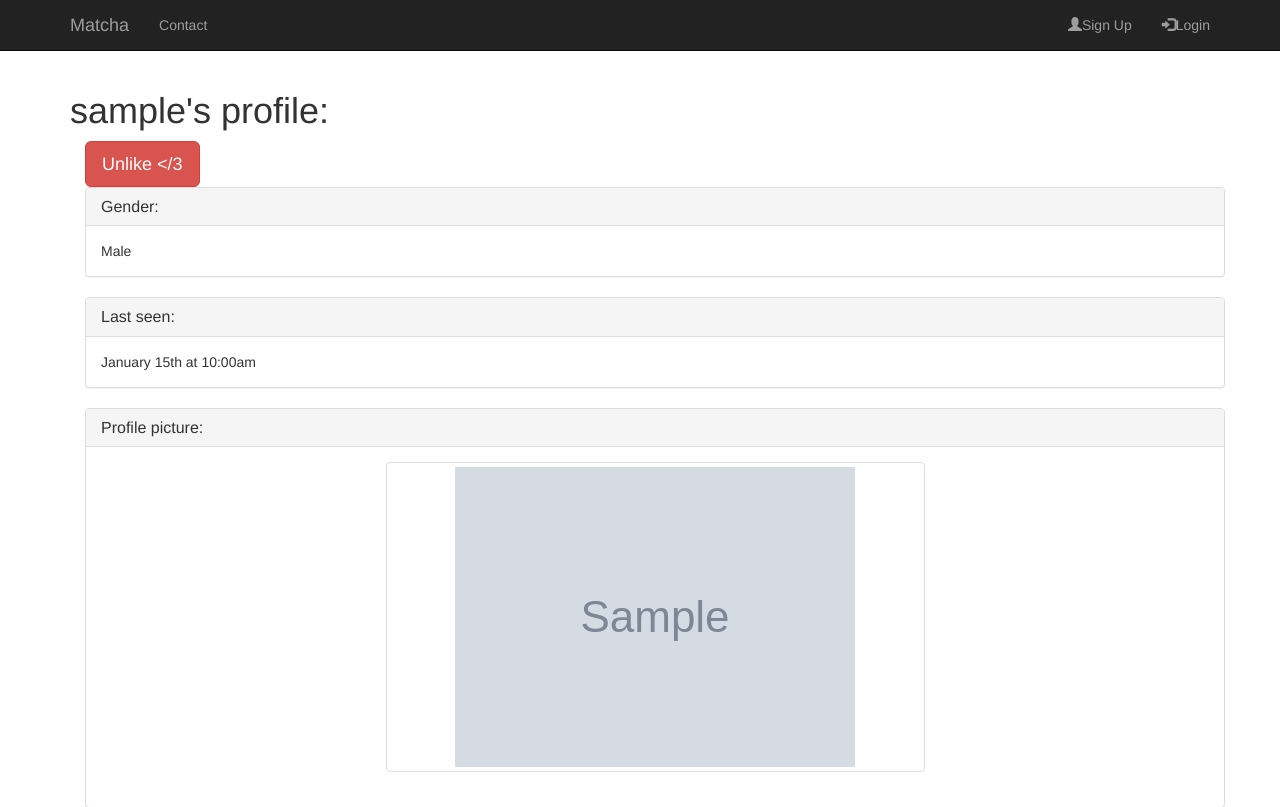
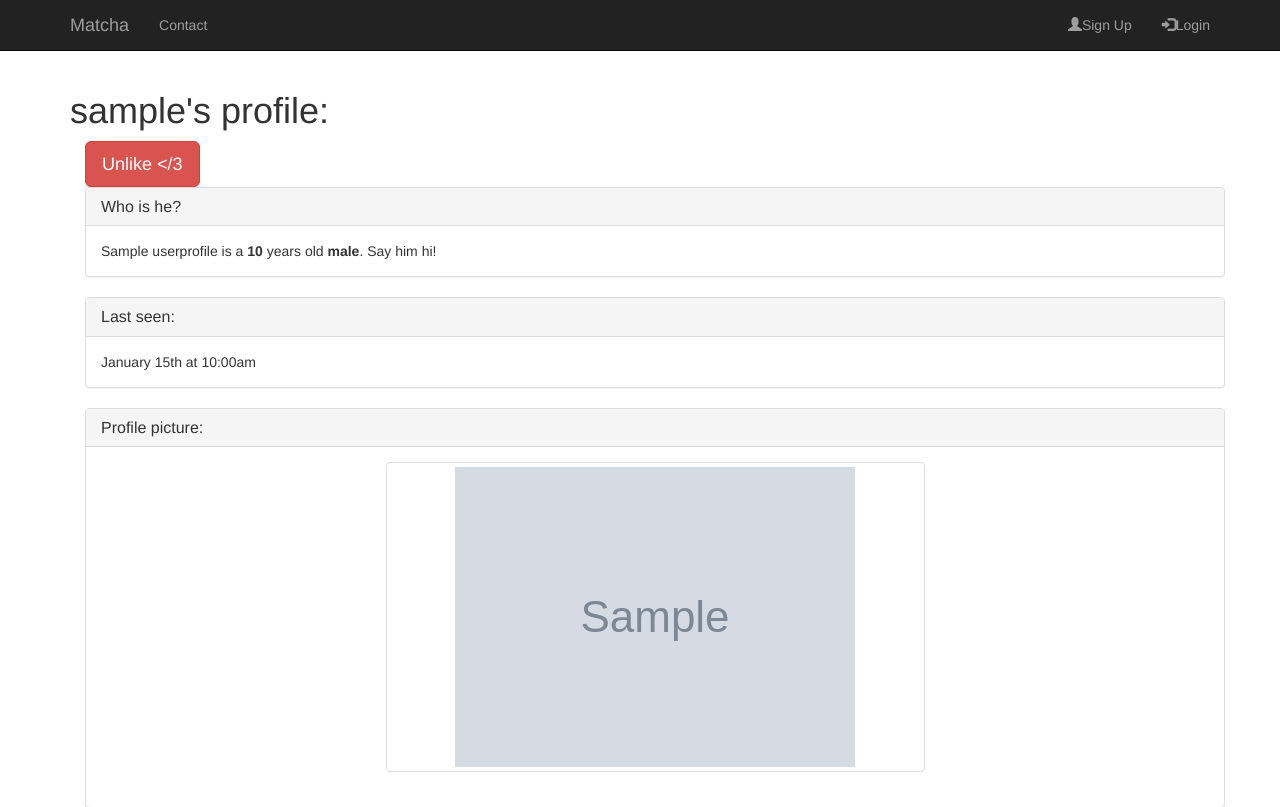
Before and after one commit to Glioburd/matcha, a PHP site: template app/views/pages/profile.twig in a window 1280 px wide. Shown: the top 807 px of the page. Run offline with PHP 8.4, Linux system fonts and the light colour scheme; the template is opened without the code that fills it: most values are stand-ins (such as "Sample title", 1, 10 or a date in 2020); grey boxes marked "Sample" are stand-in pictures; some libraries are stand-ins or nearby versions.

Commit message:
modified profile

```diff
--- a/app/Models/UserManagerPDO.php
+++ b/app/Models/UserManagerPDO.php
@@ -266,7 +266,7 @@ class UserManagerPDO extends UserManager
 	{
 		if (isset($id) && !empty($id)) {
 			$DB_REQ = $this->DB_REQ->prepare('
-				SELECT id, login, email, firstName, lastName, password, gender, sexuality, bio, created_at, updated_at, isactive
+				SELECT id, login, email, firstName, lastName, birthDate,  password, gender, sexuality, bio, created_at, updated_at, isactive
 				FROM users
 				WHERE id = :id
 				');
--- a/app/views/pages/profile.twig
+++ b/app/views/pages/profile.twig
@@ -35,20 +35,21 @@
 	{% endif %}
 
 {###------------------------------------------------------------------------------------------------------------------###}
-{###---------------------------------------------GENDER PANNEL--------------------------------------------------------###}
+{###---------------------------------------------INTRO PANNEL---------------------------------------------------------###}
 {###------------------------------------------------------------------------------------------------------------------###}
 
+{% if userprofile.gender == 'f' %}
+	{% set isShe, himHer, gender = 'she', 'her', 'female' %}
+{% else %}
+	{% set isShe, himHer, gender = 'he', 'him', 'male' %}
+{% endif %}
 
 	<div class="panel panel-default">
 		<div class="panel-heading">
-			<h3 class="panel-title">Gender:</h3>
+			<h3 class="panel-title">Who is {{isShe}}?</h3>
 		</div>
 		<div class="panel-body">
-			{% if userprofile.gender == "f" %}
-				{{"Female"}}
-			{% else %}
-				{{"Male"}}
-			{% endif %}
+			{{userprofile.name}} is a <strong>{{age}}</strong> years old <strong>{{gender}}</strong>. Say {{himHer}} hi!
 		</div>
 	</div>
 
@@ -143,14 +144,14 @@
 {###------------------------------------------------------------------------------------------------------------------###}
 
 
-	<div class="panel panel-default">
+{# 	<div class="panel panel-default">
 		<div class="panel-heading">
 			<h3 class="panel-title">Sexuality:</h3>
 		</div>
 		<div class="panel-body">
 			{{userprofile.sexuality}}
 		</div>
-	</div>
+	</div> #}
 
 
 {###------------------------------------------------------------------------------------------------------------------###}
```
Also changed, not shown: app/Controllers/PagesController.php (+6 -2 lines), app/Controllers/Validator.php (+21 -11 lines), uploads/1/1477906899371.jpg (added), uploads/1/1477914347269.png (added), uploads/1/Arbiter_SC1_Head1.png (added).
